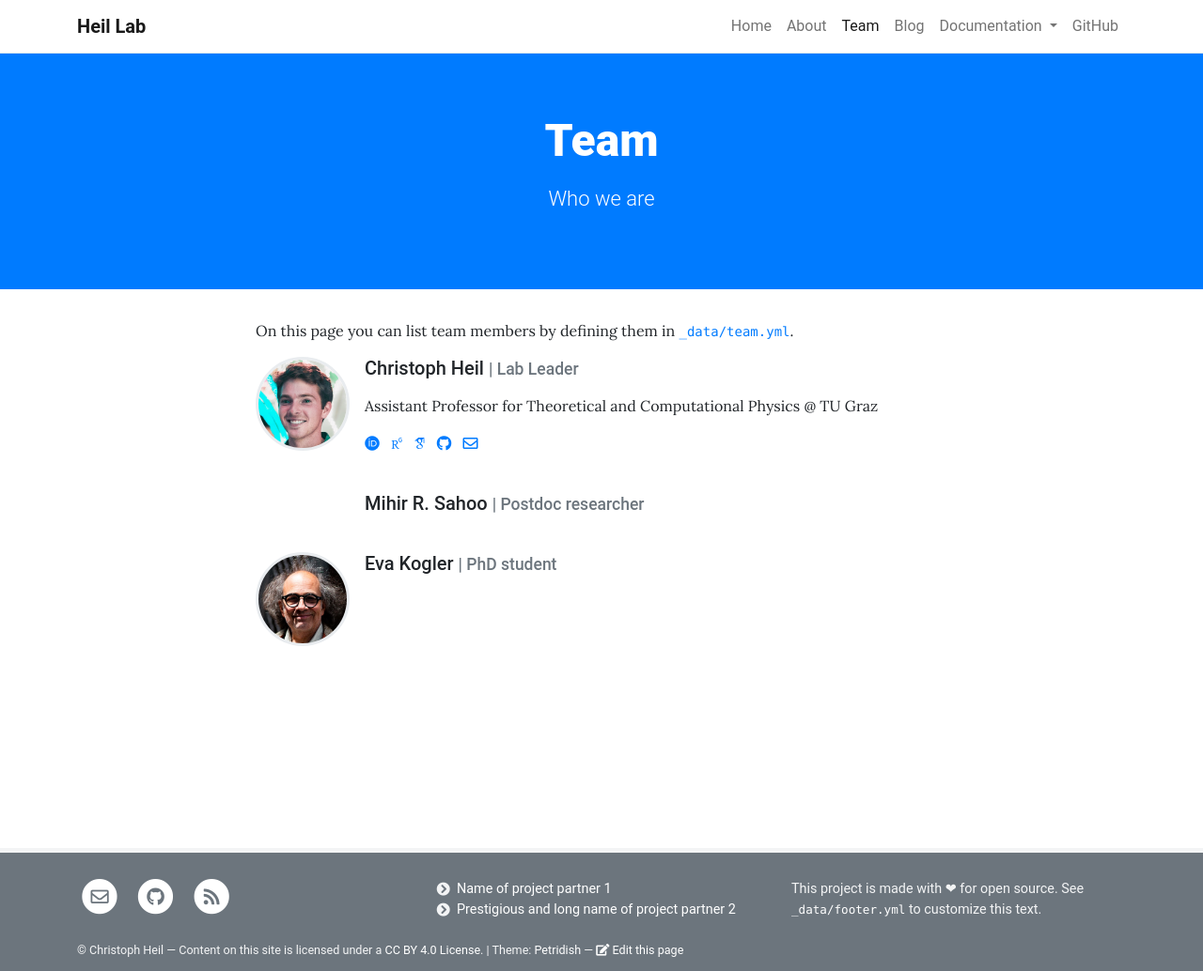
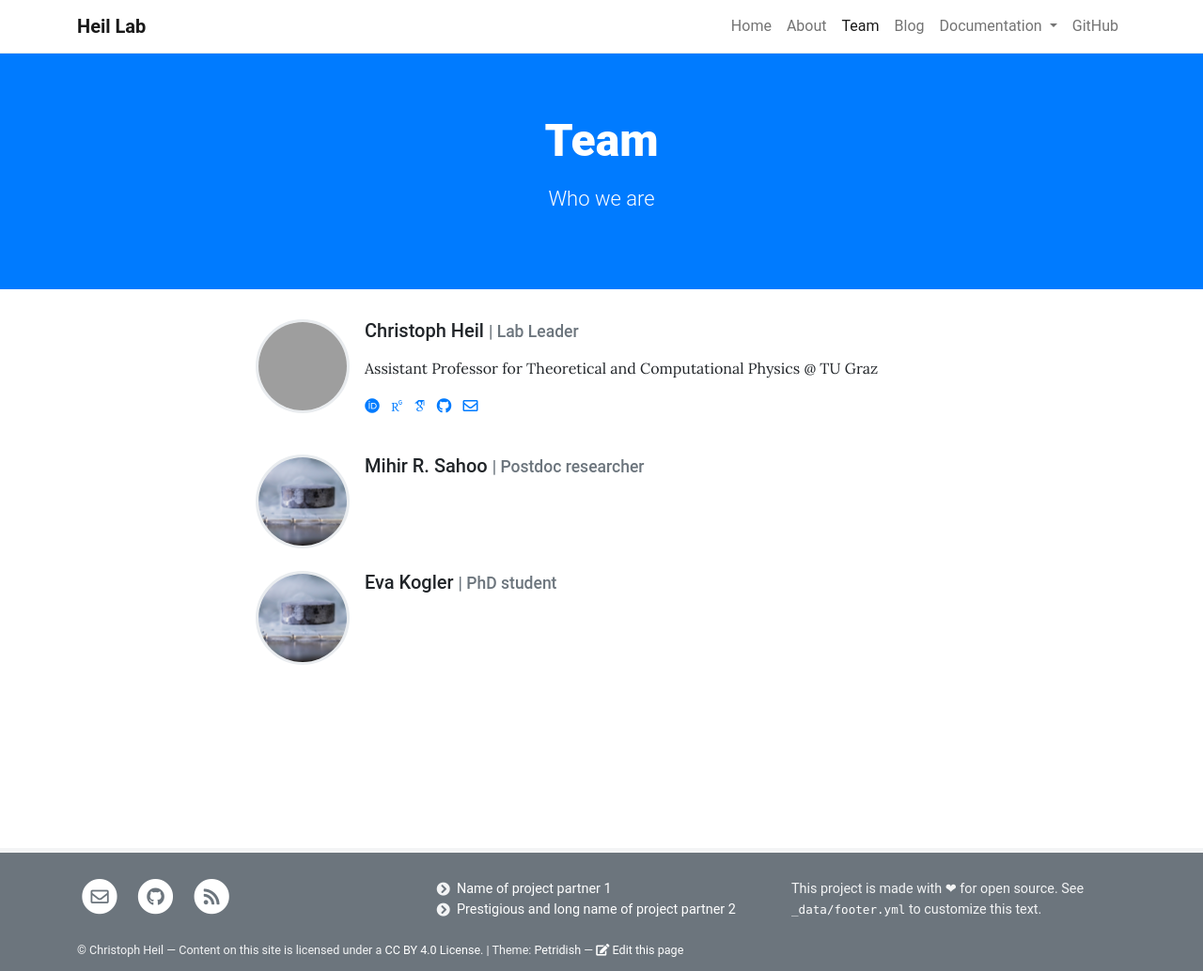
Before and after one commit to cheil/cheil.github.io, a Jekyll site: the page built from pages/team.md, in a window 1280 px wide. Shown: the whole page at 94% size. Built offline with Jekyll 4.4.1, drawn with Linux system fonts in a browser that asks for light colours; some web fonts are replaced; grey boxes are pictures that could not be loaded.

Commit message:
updated team

```diff
--- a/_data/team.yml
+++ b/_data/team.yml
@@ -2,7 +2,7 @@
 
 - name: Christoph Heil
   role: Lab Leader # Will appear next to name
-  image: assets/theme/images/fry_ethan-hoover-311143-unsplash.jpg # Can be external link
+  image: assets/theme/images/christoph_heil_009.jpg # Can be external link
   description: > # Can be Markdown
     Assistant Professor for Theoretical and Computational Physics @ TU Graz
   orcid: 0000-0001-9693-9183
@@ -16,9 +16,10 @@
 - name: Mihir R. Sahoo
   role: Postdoc researcher
     #description: >
+  image: assets/theme/images/anonym.jpg
 
 - name: Eva Kogler
   role: PhD student
-  image: assets/theme/images/farnsworth_angelo-abear-1662775-unsplash.jpg
+  image: assets/theme/images/anonym.jpg
     #description: >
     #  Many times great-nephew of Fry. Tenured professor of [Mars University](https://en.wikipedia.org/wiki/Mars_University).
--- a/pages/team.md
+++ b/pages/team.md
@@ -4,5 +4,3 @@ title: Team
 description: Who we are
 permalink: /team/
 ---
-
-On this page you can list team members by defining them in [`_data/team.yml`](https://raw.githubusercontent.com/peterdesmet/petridish/main/_data/team.yml).
```
